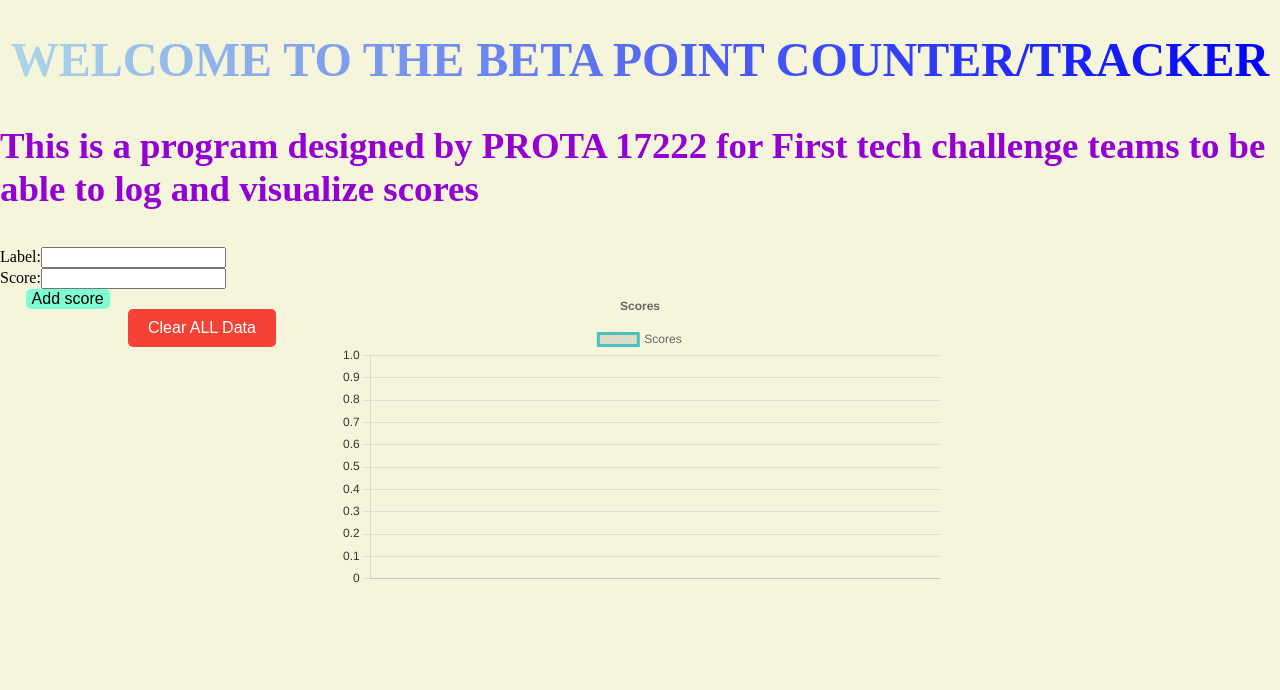
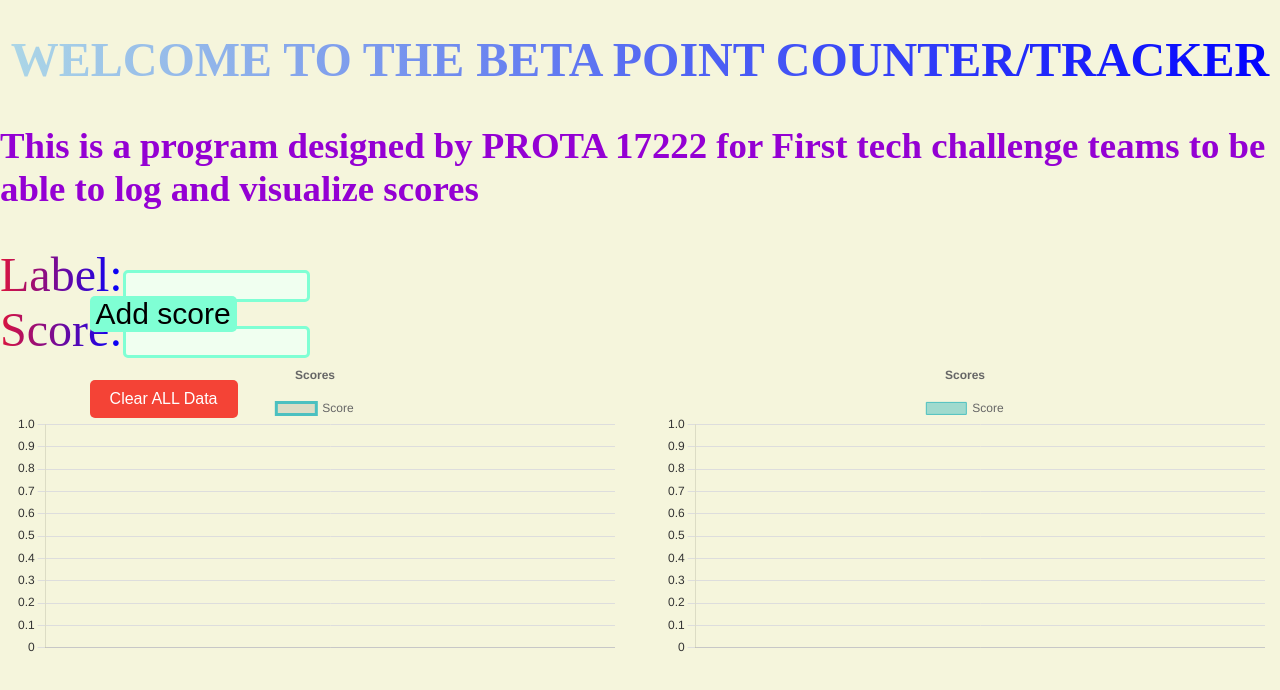
Before and after one commit to Shawn20701/Prota-Website, a React (Vite) app: page /betas/Pointcalculator in a window 1280 px wide. Shown: the top 690 px of the page. Built offline with nearby package versions, Linux system fonts and the light colour scheme.

Commit message:
Added styling to the Pointcalcform added bar chart

```diff
--- a/src/Components/Chartcomponent.css
+++ b/src/Components/Chartcomponent.css
@@ -1,6 +1,9 @@
 .chart-container {
-    width: 50%; /* Adjust as needed */
-    max-width: 600px; /* Maximum width */
-    height: 300px; /* Fixed height or percentage-based */
-    margin: auto; /* Center the chart */
+    width: 75%;
+    max-width: 600px;
+    height: 500px;
+    margin: auto;
+    display: flex;
+    justify-content: center;
+    gap: 50px;
 }
--- a/src/Components/Chartcomponent.jsx
+++ b/src/Components/Chartcomponent.jsx
@@ -1,6 +1,7 @@
 /* eslint-disable react/prop-types */
 import { useRef} from 'react';
 import { Line } from 'react-chartjs-2';
+import { Bar } from 'react-chartjs-2';
 import { Chart as ChartJS, CategoryScale, LinearScale, LineElement, Title, Tooltip, Legend } from 'chart.js';
 import 'chart.js/auto';
 import './Chartcomponent.css';
@@ -15,7 +16,7 @@
     labels: data.labels || [], // Ensure labels are provided
     datasets: [
       {
-        label: 'Scores',
+        label: 'Score',
         data: data.values || [], // Ensure values are provided
         fill: false,
         borderColor: 'rgba(75, 192, 192, 1)',
@@ -27,8 +28,19 @@
       },
     ],
   };
+  const barChartData = {
+    labels: data.labels || [], // Ensure labels are provided
+    datasets: [
+      {
+        label: 'Score',
+        data: data.values || [], // Ensure values are provided
+        backgroundColor: 'rgba(75, 192, 192, 0.5)', // Color for bars
+        borderColor: 'rgba(75, 192, 192, 1)', // Border color for bars
+        borderWidth: 1, // Border width for bars
+      },
+    ],
+  };
 
-  // Chart options configuration
   const options = {
     responsive: true,
     plugins: {
@@ -43,18 +55,18 @@
     scales: {
       x: {
         grid: {
-          display: false, // Hide grid lines for x-axis if not needed
+          display: false,
         },
         ticks: {
-          color: '#333', // Color of x-axis labels
+          color: '#333',
         },
       },
       y: {
         grid: {
-          color: '#ddd', // Color of y-axis grid lines
+          color: '#ddd',
         },
         ticks: {
-          color: '#333', // Color of y-axis labels
+          color: '#333',
         },
       },
     },
@@ -63,6 +75,7 @@
   return (
     <div className="chart-container">
             <Line ref={chartRef} data={chartData} options={options} />
+            <Bar ref={chartRef} data={barChartData} options={options} />
     </div>
   );
 };
--- a/src/Components/Pointcalcform.css
+++ b/src/Components/Pointcalcform.css
@@ -0,0 +1,32 @@
+#label{
+    background-color:honeydew;
+    border-radius: 5px;
+    box-shadow: none;
+    border: 3px solid aquamarine;
+    transition: all 0.6s ease;
+    height: 3vh;
+}
+#label:focus{
+    background-color:rgb(197, 255, 197);
+    scale: 1.03;
+}
+#Score{
+    background-color:honeydew;
+    border-radius: 5px;
+    box-shadow: none;
+    border: 3px solid aquamarine;
+    transition: all 0.6s ease;
+    height: 3vh;
+}
+#Score:focus{
+    background-color:rgb(197, 255, 197);
+    scale: 1.03;
+}
+label{
+    background: linear-gradient(to right, crimson, blue);
+    background-clip: text;
+    -webkit-background-clip: text;
+    color: transparent;
+    font-size: var(--prg-font-size-subheader);
+    gap: 15px;
+}
--- a/src/Components/Pointcalcform.jsx
+++ b/src/Components/Pointcalcform.jsx
@@ -1,5 +1,5 @@
 import { useState } from "react";
-
+import './Pointcalcform.css';
 // eslint-disable-next-line react/prop-types
 export default function Pointcalcform({onAddData}){
     const [inputValue, setInputValue] = useState('');
@@ -11,6 +11,7 @@
         onAddData(Number(inputValue), label);
         setInputValue('');
         setLabel('');
+        console.log('data added :3');
       }
     };
     return (
--- a/src/Routes/Pointcalculator.css
+++ b/src/Routes/Pointcalculator.css
@@ -26,7 +26,8 @@
     font-size: 16px;
     transition: all 0.6s ease-in-out;
     position: absolute;
-    left: 10vw;
+    left: 7vw;
+    top: 45vh;
 }
 #clrdatabutton:hover{
     scale: 1.1;
@@ -35,10 +36,11 @@
 #submit{
     background-color: aquamarine;
     position: absolute;
-    left: 2vw;
+    left: 7vw;
+    top: 37vh;
     border: none;
     border-radius: 5px;
-    font-size: 16px;
+    font-size: 30px;
     transition: all 0.6s ease;
     cursor: pointer;
 }
```
